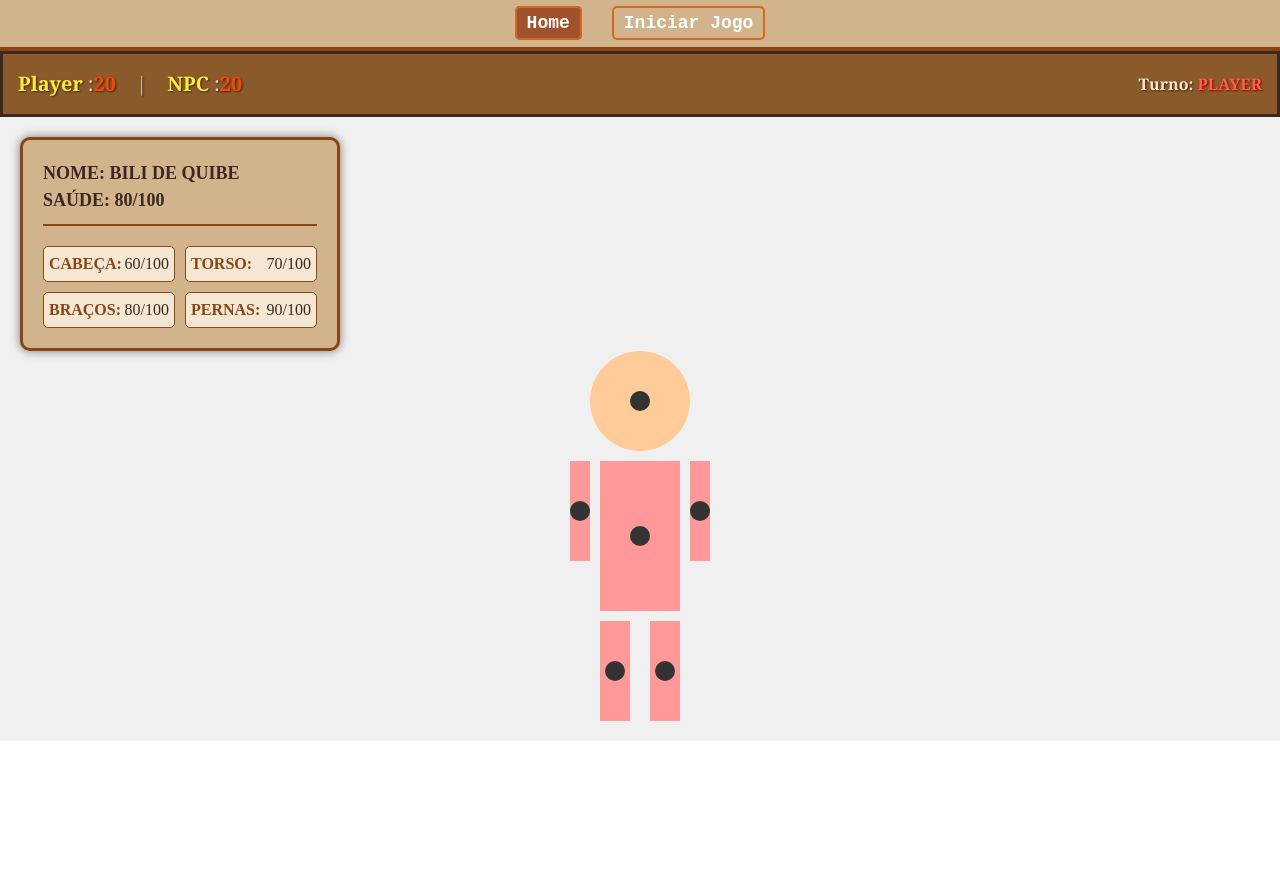
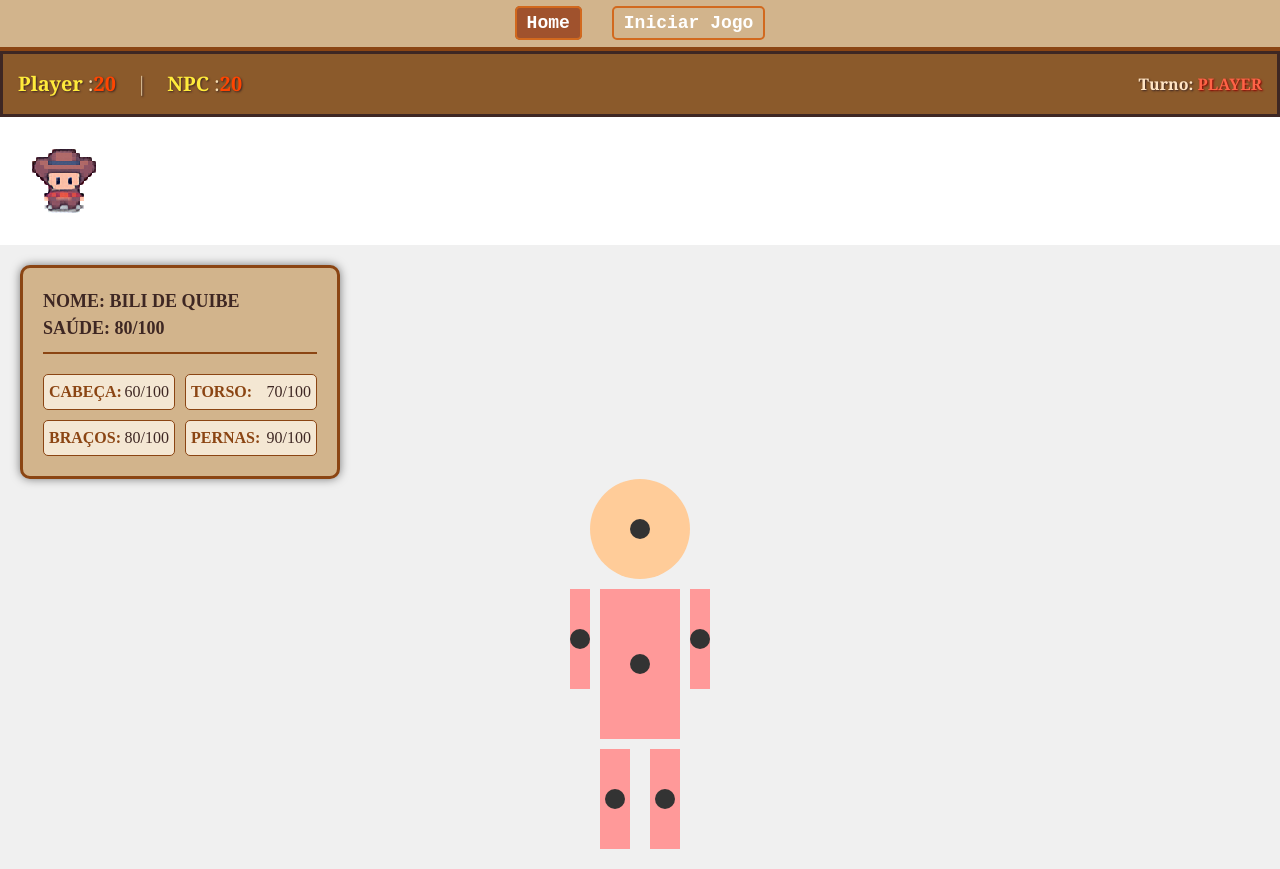
Before and after one commit to LuizHeSilva/jogo-duelo, an Angular app: page /game in a window 1280 px wide. Before the commit the page ends 800 px from the top, so only its background shows below. Built offline with nearby package versions, Linux system fonts and the light colour scheme; a web font is replaced by a local one.

Commit message:
- animaçao;

```diff
--- a/src/app/app.module.ts
+++ b/src/app/app.module.ts
@@ -5,6 +5,7 @@ import { AppRoutingModule } from './app-routing.module';
 import { AppComponent } from './app.component';
 import { GameModule } from "./game/game.module";
 import { HomeModule } from "./home/home.module";
+import { SpriteModule } from "./sprite/sprite.module";
 
 @NgModule({
   declarations: [
@@ -16,6 +17,7 @@ import { HomeModule } from "./home/home.module";
     NgbModule,
     HomeModule,
     GameModule,
+    SpriteModule
   ],
   providers: [],
   bootstrap: [AppComponent]
--- a/src/app/game/game.component.html
+++ b/src/app/game/game.component.html
@@ -8,6 +8,8 @@
   </div>
   <div class="turno">Turno: <span class="turno-texto">{{ turno }}</span></div>
 </div>
+
+<app-sprite [spriteWidth]="64" [spriteHeight]="64" [frameCount]="10"></app-sprite>
 
 <div class="body">
   <div class="esquerda" *ngIf="turno === Turno.NPC">
--- a/src/app/game/game.module.ts
+++ b/src/app/game/game.module.ts
@@ -7,6 +7,7 @@ import { PlayerModule } from "../player/player.module";
 import { GameComponent } from "./game.component";
 import { DialogModule } from '../dialog-content/dialog.module';
 import {DirectiveModule} from "../directive/diretivas.module";
+import { SpriteModule } from "../sprite/sprite.module";
 
 @NgModule({
   declarations: [
@@ -21,7 +22,8 @@ import {DirectiveModule} from "../directive/diretivas.module";
     DuelControlsModule,
     PlayerModule,
     DialogModule,
-        DirectiveModule
+    DirectiveModule,
+    SpriteModule
   ],
   exports: [GameComponent],
   providers: [],
--- /dev/null
+++ b/src/app/sprite/sprite.component.css
@@ -0,0 +1,18 @@
+.sprite {
+  width: 128px; /* Largura de um frame do sprite */
+  height: 128px; /* Altura de um frame do sprite */
+  background-image: url('/assets/cowboy2.png');
+  background-repeat: no-repeat;
+  background-position: 128px 0; /* Para 10 frames de 64px cada */
+  /* Configura a animação */
+  animation: play 1s steps(4) infinite; /* Ajuste o número de frames e duração conforme necessário */
+}
+
+@keyframes play {
+  from {
+    background-position: 0 0;
+  }
+  to {
+    background-position: -512px 0; /* Ajuste conforme o número total de frames (64px * número de frames) */
+  }
+}
--- /dev/null
+++ b/src/app/sprite/sprite.component.html
@@ -0,0 +1 @@
+<div class="sprite"></div>
--- /dev/null
+++ b/src/app/sprite/sprite.component.ts
@@ -0,0 +1,26 @@
+import { Component, Input, OnInit } from '@angular/core';
+
+@Component({
+  selector: 'app-sprite',
+  templateUrl: './sprite.component.html',
+  styleUrls: ['./sprite.component.css']
+})
+export class SpriteComponent implements OnInit {
+
+  @Input() spriteWidth: number = 64;
+  @Input() spriteHeight: number = 64;
+  @Input() frameCount: number = 10;
+
+  spriteStyle = {};
+
+  ngOnInit() {
+    this.spriteStyle = {
+      width: `${this.spriteWidth}px`,
+      height: `${this.spriteHeight}px`,
+      backgroundImage: 'url(/assets/cowboy2.png)',
+      backgroundRepeat: 'no-repeat',
+      backgroundPosition: '0 0',
+      animation: `play 1s steps(${this.frameCount}) infinite`
+    };
+  }
+}
```
Also changed, not shown: src/app/sprite/sprite.module.ts (added, +12 -0 lines), src/assets/cowboy.png (added), src/assets/cowboy2.png (added), 15 other files (tests, documents, lock files or other folders). Lines whose indentation alone changed are shown as unchanged.
